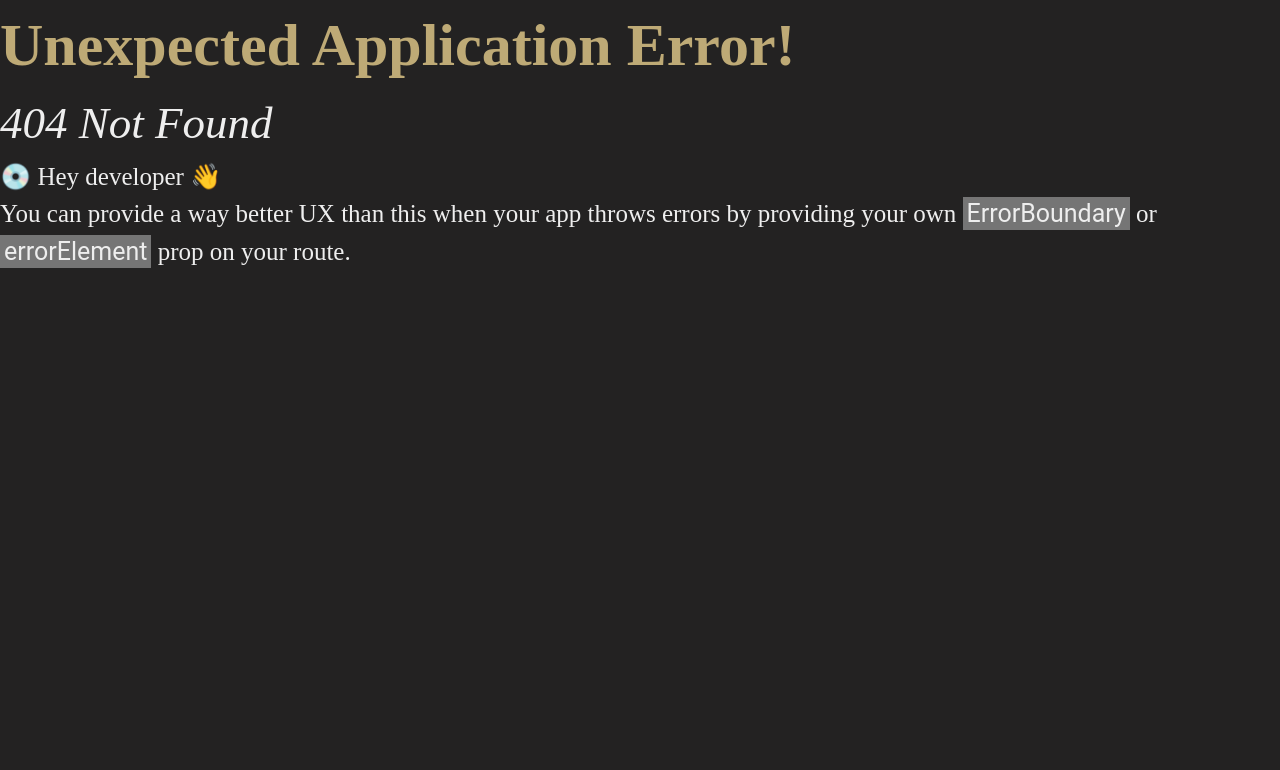
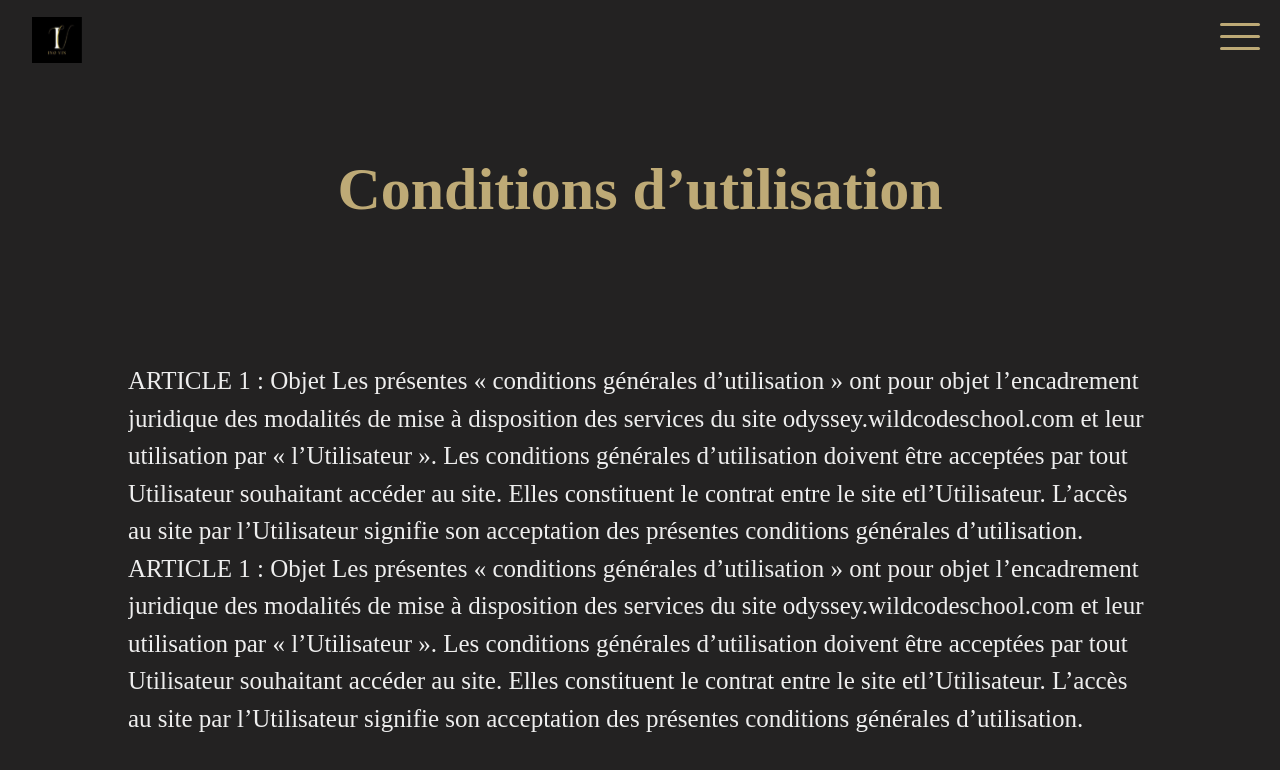
Before and after one commit to Mogwaie/Inovin, a React (Vite) app in the folder frontend/: page /legal-notice in a window 1280 px wide. Before the commit this address had no page. Shown: the top 770 px of the page. Built offline with nearby package versions, Linux system fonts and the light colour scheme.

Commit message:
Create content

```diff
--- /dev/null
+++ b/frontend/src/assets/styles/pages/_leagalNotice.scss
@@ -0,0 +1,41 @@
+.page-content{
+  display: flex;
+  flex-direction: column;
+  align-items: center;
+  justify-content: center;
+
+  h2 {
+margin-top: 5%;
+}
+}
+
+.scrolling-container {
+    height: 60vh;
+    position: relative;
+    width: 80%;
+    padding: 0 0 0 0;
+    margin: 10% 0 0 0;
+    overflow-y: scroll;
+}
+
+// .scrolling-container {
+//   height: 60vh;
+//   max-height: 400vh; /* Set the maximum height of the container */
+//   overflow-y: auto; /* Enable vertical scrolling */
+//   scrollbar-width: thin; /* Customize the width of the scrollbar */
+//   scrollbar-color: #888888 #f2f2f2; /* Customize the color of the scrollbar */
+// }
+
+// /* Optional: Customize the appearance of the scrollbar track */
+// .scrolling-container::-webkit-scrollbar {
+//   width: 8px;
+// }
+
+// .scrolling-container::-webkit-scrollbar-track {
+//   background-color: #f2f2f2;
+// }
+
+// /* Optional: Customize the appearance of the scrollbar thumb */
+// .scrolling-container::-webkit-scrollbar-thumb {
+//   background-color: #888888;
+// }
--- a/frontend/src/main.jsx
+++ b/frontend/src/main.jsx
@@ -11,6 +11,7 @@ import AdminTest from "./pages/Admintest";
 import Login from "./pages/Login";
 import SignUp from "./components/SignUp";
 import Reviews from "./pages/Reviews";
+import LegalNotice from "./pages/LegalNotice";
 
 const router = createBrowserRouter([
   {
@@ -41,6 +42,7 @@ const router = createBrowserRouter([
         path: "/degustation-profile",
         element: <DegustationProfile />,
       },
+      { path: "/legal-notice", element: <LegalNotice /> },
     ],
   },
 ]);
--- a/frontend/src/main.scss
+++ b/frontend/src/main.scss
@@ -8,6 +8,7 @@
 @import "./assets/styles/components/inputPassword";
 @import "./assets/styles/components/inputEmail";
 @import "./assets/styles/pages/degustation-profile";
+@import "./assets/styles/pages/leagalNotice";
 
 *,
 *::before,
--- /dev/null
+++ b/frontend/src/pages/LegalNotice.jsx
@@ -0,0 +1,28 @@
+function LeagalNoticePage() {
+  return (
+    <div className="page-content">
+      <h2>Conditions d’utilisation</h2>
+      <div className="scrolling-container">
+        <p>
+          ARTICLE 1 : Objet Les présentes « conditions générales d’utilisation »
+          ont pour objet l’encadrement juridique des modalités de mise à
+          disposition des services du site odyssey.wildcodeschool.com et leur
+          utilisation par « l’Utilisateur ». Les conditions générales
+          d’utilisation doivent être acceptées par tout Utilisateur souhaitant
+          accéder au site. Elles constituent le contrat entre le site
+          etl’Utilisateur. L’accès au site par l’Utilisateur signifie son
+          acceptation des présentes conditions générales d’utilisation. ARTICLE
+          1 : Objet Les présentes « conditions générales d’utilisation » ont
+          pour objet l’encadrement juridique des modalités de mise à disposition
+          des services du site odyssey.wildcodeschool.com et leur utilisation
+          par « l’Utilisateur ». Les conditions générales d’utilisation doivent
+          être acceptées par tout Utilisateur souhaitant accéder au site. Elles
+          constituent le contrat entre le site etl’Utilisateur. L’accès au site
+          par l’Utilisateur signifie son acceptation des présentes conditions
+          générales d’utilisation.
+        </p>
+      </div>
+    </div>
+  );
+}
+export default LeagalNoticePage;
```
